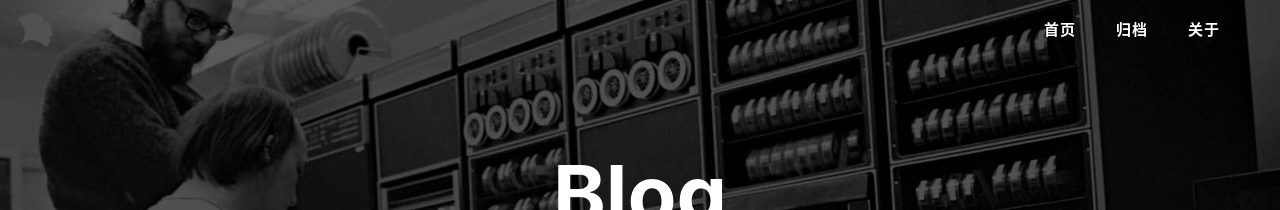
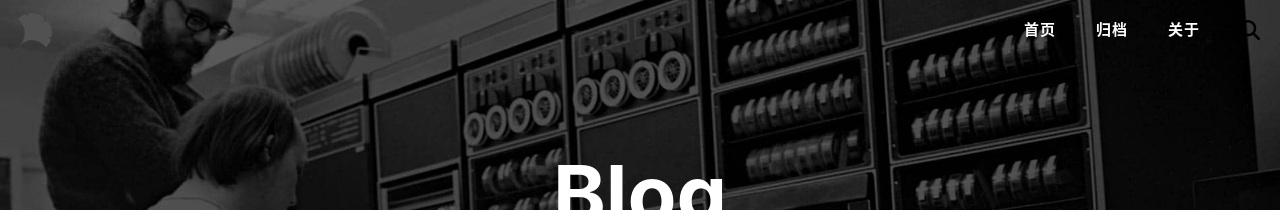
Before and after one commit to Turing-bot/Blog, a Jekyll site: the page built from index.html, in a window 1280 px wide. Shown: the top 210 px of the page. Built offline with Jekyll 4.4.1, drawn with Linux system fonts in a browser that asks for light colours; nearby versions of some CDN libraries; the list of posts is cut into pages by our own code; comment, search, counter and statistics services are not loaded.

Commit message:
update blog

```diff
--- a/_includes/nav.html
+++ b/_includes/nav.html
@@ -35,7 +35,12 @@
             {% endif %} {% endfor %}
             <li class="search-icon">
               <a href="javascript:void(0)">
-                <svg xmlns="http://www.w3.org/2000/svg" viewBox="0 0 512 512">
+                <svg
+                  width="20"
+                  height="20"
+                  xmlns="http://www.w3.org/2000/svg"
+                  viewBox="0 0 512 512"
+                >
                   <!--! Font Awesome Free 6.2.0 by @fontawesome - https://fontawesome.com License - https://fontawesome.com/license/free (Icons: CC BY 4.0, Fonts: SIL OFL 1.1, Code: MIT License) Copyright 2022 Fonticons, Inc. -->
                   <path
                     d="M416 208c0 45.9-14.9 88.3-40 122.7L502.6 457.4c12.5 12.5 12.5 32.8 0 45.3s-32.8 12.5-45.3 0L330.7 376c-34.4 25.2-76.8 40-122.7 40C93.1 416 0 322.9 0 208S93.1 0 208 0S416 93.1 416 208zM208 352c79.5 0 144-64.5 144-144s-64.5-144-144-144S64 128.5 64 208s64.5 144 144 144z"
--- a/_includes/search.html
+++ b/_includes/search.html
@@ -2,7 +2,12 @@
 <div class="search-page">
   <div class="search-icon-close-container">
     <span class="search-icon-close">
-      <svg xmlns="http://www.w3.org/2000/svg" viewBox="0 0 512 512">
+      <svg
+        width="20"
+        height="20"
+        xmlns="http://www.w3.org/2000/svg"
+        viewBox="0 0 512 512"
+      >
         <!--! Font Awesome Free 6.2.0 by @fontawesome - https://fontawesome.com License - https://fontawesome.com/license/free (Icons: CC BY 4.0, Fonts: SIL OFL 1.1, Code: MIT License) Copyright 2022 Fonticons, Inc. -->
         <path d="M233.4 406.6c12.5 12.5 32.8 12.5 45.3 0l192-192c12.5-12.5 12.5-32.8 0-45.3s-32.8-12.5-45.3 0L256 338.7 86.6 169.4c-12.5-12.5-32.8-12.5-45.3 0s-12.5 32.8 0 45.3l192 192z"/>
       </svg>
```
